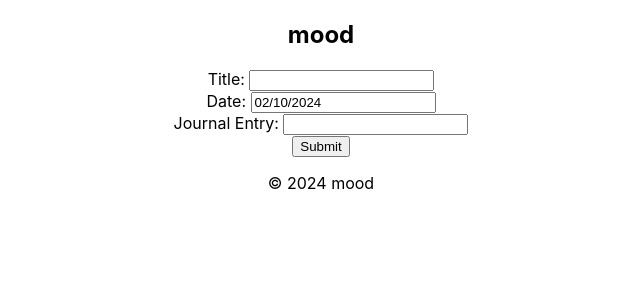
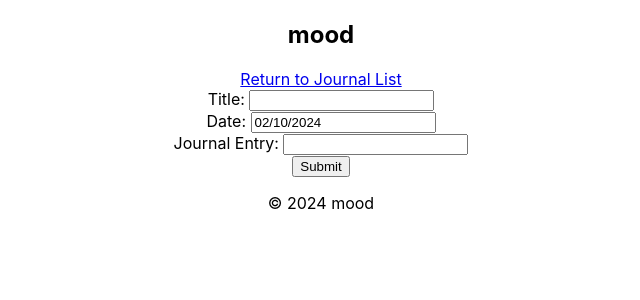
Before and after one commit to matthewdchan/mood, a React (Create React App) app: page /add-item in a window 1280 px wide. Shown: the top 300 px of the page, without its empty margins (319-959 px from the left). Built offline with nearby package versions, Linux system fonts and the light colour scheme; no server answers.

Commit message:
added a return link from the new journal form back to main view

```diff
--- a/src/components/AddJournal/AddJournalView.js
+++ b/src/components/AddJournal/AddJournalView.js
@@ -1,15 +1,22 @@
 import React from "react";
+import { Link } from "react-router-dom";
+
 import  Header  from "../PageLayout/Header";
 import  AddForm from "../Journalform/AddForm";
 import  Footer  from "../PageLayout/Footer";
+import  Button from "../Button";
 
 function AddJournalView () {
     return (
         <>
 
-        <Header> </Header>
+        <Header>
 
-            <AddForm> </AddForm>
+           <Link to='/'>Return to Journal List</Link>
+
+         </Header>
+
+        <AddForm> </AddForm>
 
         <Footer> </Footer>
 
```
